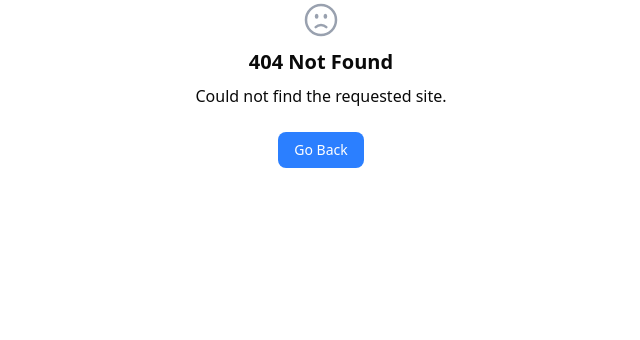
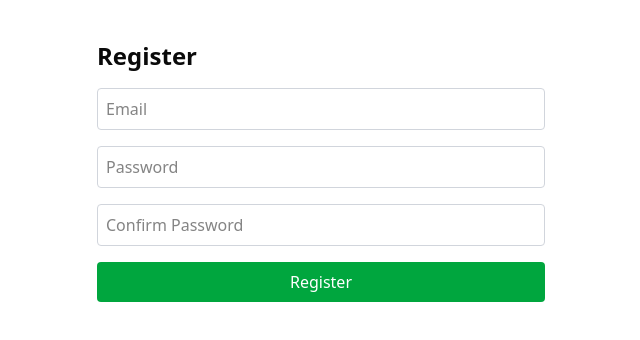
Before and after one commit to DROPTABLEDRUZYNY/SMH-Hackathon-2025, a Next.js app in the folder frontend/: page /register in a window 1280 px wide. Before the commit this address had no page. Shown: the top 340 px of the page, without its empty margins (319-959 px from the left). Built offline with nearby package versions, Linux system fonts and the light colour scheme.

Commit message:
feat: Implement login and registration pages; Add form handling with react-hook-form; Trying to get frontend login to work

```diff
--- /dev/null
+++ b/frontend/app/(mainapp)/login/page.tsx
@@ -0,0 +1,78 @@
+"use client";
+
+import { useState } from "react";
+import { useForm } from "react-hook-form";
+
+type LoginForm = {
+  email: string;
+  password: string;
+};
+
+async function getCsrfToken() {
+    await fetch("http://localhost:8000/api/csrf/", {
+      method: "GET",
+      credentials: "include",
+    });
+
+    const csrfToken = document.cookie
+      .split("; ")
+      .find((row) => row.startsWith("csrftoken="))
+      ?.split("=")[1];
+
+    return csrfToken;
+  }
+
+export default function LoginPage() {
+  const [error, setError] = useState<string | null>(null);
+  const {
+    register,
+    handleSubmit,
+    formState: { errors },
+  } = useForm<LoginForm>();
+
+  const onSubmit = async (data: LoginForm) => {
+    let csrfToken = await getCsrfToken();
+
+    try {
+      const res = await fetch("http://localhost:8000/api/users/auth/login/", {
+        method: "POST",
+        headers: { "Content-Type": "application/json","X-CSRFToken": csrfToken || ""},
+        body: JSON.stringify(data),
+        credentials: "include", // Send cookies
+      });
+
+      if (!res.ok) throw new Error("Invalid credentials");
+      console.log("Logged in!");
+    } catch (err) {
+      setError("Invalid email or password");
+    }
+  };
+
+  return (
+    <div className="max-w-md mx-auto mt-10">
+      <h1 className="text-2xl font-bold mb-4">Login</h1>
+      {error && <p className="text-red-500">{error}</p>}
+      <form onSubmit={handleSubmit(onSubmit)} className="space-y-4">
+        <input
+          {...register("email", { required: "Email is required" })}
+          type="email"
+          placeholder="Email"
+          className="w-full p-2 border border-gray-300 rounded"
+        />
+        {errors.email && <p className="text-red-500">{errors.email.message}</p>}
+
+        <input
+          {...register("password", { required: "Password is required" })}
+          type="password"
+          placeholder="Password"
+          className="w-full p-2 border border-gray-300 rounded"
+        />
+        {errors.password && <p className="text-red-500">{errors.password.message}</p>}
+
+        <button type="submit" className="w-full bg-blue-600 text-white p-2 rounded">
+          Login
+        </button>
+      </form>
+    </div>
+  );
+}
--- /dev/null
+++ b/frontend/app/(mainapp)/register/page.tsx
@@ -0,0 +1,76 @@
+"use client";
+
+import { useState } from "react";
+import { useForm } from "react-hook-form";
+
+type RegisterForm = {
+  email: string;
+  password: string;
+  confirmPassword: string;
+};
+
+export default function RegisterPage() {
+  const [error, setError] = useState<string | null>(null);
+  const {
+    register,
+    handleSubmit,
+    watch,
+    formState: { errors },
+  } = useForm<RegisterForm>();
+
+  const onSubmit = async (data: RegisterForm) => {
+    if (data.password !== data.confirmPassword) {
+      setError("Passwords do not match");
+      return;
+    }
+
+    try {
+      const res = await fetch("http://localhost:8000/api/users/auth/register/", {
+        method: "POST",
+        headers: { "Content-Type": "application/json" },
+        body: JSON.stringify({ email: data.email, password: data.password }),
+      });
+
+      if (!res.ok) throw new Error("Registration failed");
+      console.log("Registered successfully!");
+    } catch (err) {
+      setError("Registration failed");
+    }
+  };
+
+  return (
+    <div className="max-w-md mx-auto mt-10">
+      <h1 className="text-2xl font-bold mb-4">Register</h1>
+      {error && <p className="text-red-500">{error}</p>}
+      <form onSubmit={handleSubmit(onSubmit)} className="space-y-4">
+        <input
+          {...register("email", { required: "Email is required" })}
+          type="email"
+          placeholder="Email"
+          className="w-full p-2 border border-gray-300 rounded"
+        />
+        {errors.email && <p className="text-red-500">{errors.email.message}</p>}
+
+        <input
+          {...register("password", { required: "Password is required", minLength: 6 })}
+          type="password"
+          placeholder="Password"
+          className="w-full p-2 border border-gray-300 rounded"
+        />
+        {errors.password && <p className="text-red-500">{errors.password.message}</p>}
+
+        <input
+          {...register("confirmPassword", { required: "Please confirm password" })}
+          type="password"
+          placeholder="Confirm Password"
+          className="w-full p-2 border border-gray-300 rounded"
+        />
+        {errors.confirmPassword && <p className="text-red-500">{errors.confirmPassword.message}</p>}
+
+        <button type="submit" className="w-full bg-green-600 text-white p-2 rounded">
+          Register
+        </button>
+      </form>
+    </div>
+  );
+}
--- a/frontend/package.json
+++ b/frontend/package.json
@@ -18,6 +18,7 @@
     "next": "15.2.3",
     "react": "^19.0.0",
     "react-dom": "^19.0.0",
+    "react-hook-form": "^7.54.2",
     "recharts": "^2.15.1",
     "tailwind-merge": "^3.0.2",
     "tw-animate-css": "^1.2.4"
```
Also changed, not shown: 1 other file (tests, documents, lock files or other folders).
